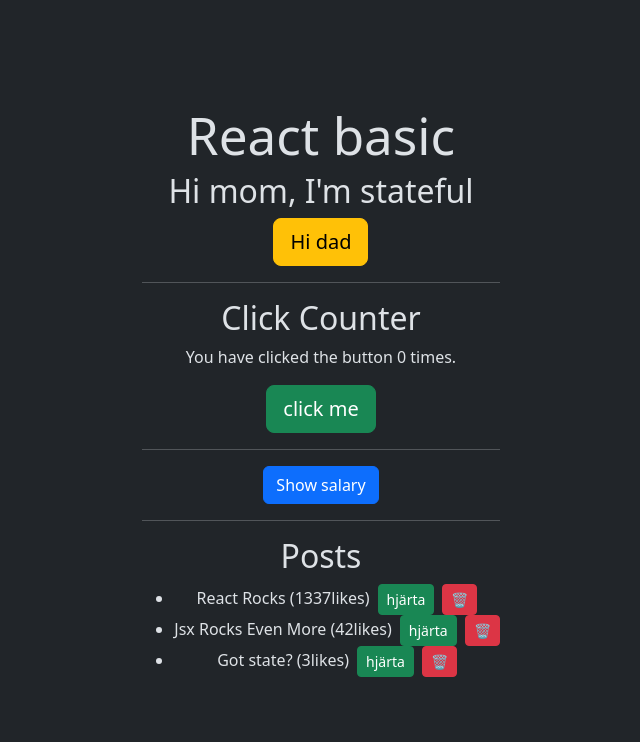
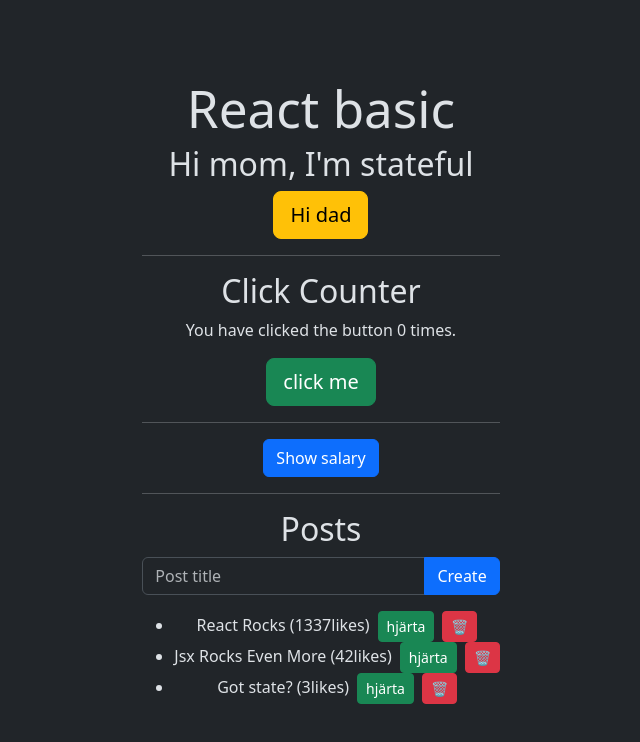
Before and after one commit to MohammadMzien2/Javascript-2, a React (Vite) app in the folder 01-react-basic/: page / in a window 1280 px wide. Shown: the top 742 px of the page, without its empty margins (319-959 px from the left). Built offline with nearby package versions, Linux system fonts and the light colour scheme.

Commit message:
input and form events

```diff
--- a/01-react-basic/src/App.tsx
+++ b/01-react-basic/src/App.tsx
@@ -10,7 +10,6 @@ type Post = {
 
 }
 
-
 const App = () => {
   const [msg, setMsg] = useState("Hi mom, I'm stateful")
   const [posts, setPosts] = useState<Post[]>([
@@ -19,6 +18,8 @@ const App = () => {
     { title: "Got state?", likes: 3 },
   ])
 
+  // Input state
+  const [newPostTitle, setNewPostTitle] = useState("")
 
   const handleAddLike = (post: Post) => {
     console.log("Want to add like to post:", post)
@@ -33,7 +34,21 @@ const App = () => {
     setPosts(posts.filter(post => post !== postToDelete))
     //setPosts([...posts, { title: "I am new post", likes: 0 }]) // [ {}, {}, {} ]
     //setPosts(prevPosts => prevPosts.filter(post => post !== postToDelete))
+  }
 
+  const handleFormSubmit = (e: React.FormEvent) => {
+    // Stop form from submitting
+    e.preventDefault()
+
+    // add a new post to the posts state
+    const newPost: Post = {
+      title: newPostTitle,
+      likes: 0
+    }
+    setPosts([...posts, newPost])
+
+    // Clear newPostTitle state
+    setNewPostTitle("")
   }
 
   console.log("Rendering...")
@@ -58,6 +73,22 @@ const App = () => {
       <hr />
 
       <h2>Posts</h2>
+
+      <form onSubmit={handleFormSubmit} className='mb-3'>
+        <div className="input-group mb-3">
+
+          <input type="text" className='form-control' placeholder='Post title' onChange={e => setNewPostTitle(e.target.value)}
+            value={newPostTitle}
+            required
+          />
+
+          <button type='submit' className='btn btn-primary'>Create</button>
+
+          {newPostTitle.length > 0 && newPostTitle.length < 5 && (
+            <div className='form-text text-warning'>Title has to be at least 5 chars.</div>
+          )}
+        </div>
+      </form>
 
       {posts.length > 0 && (
 
```
